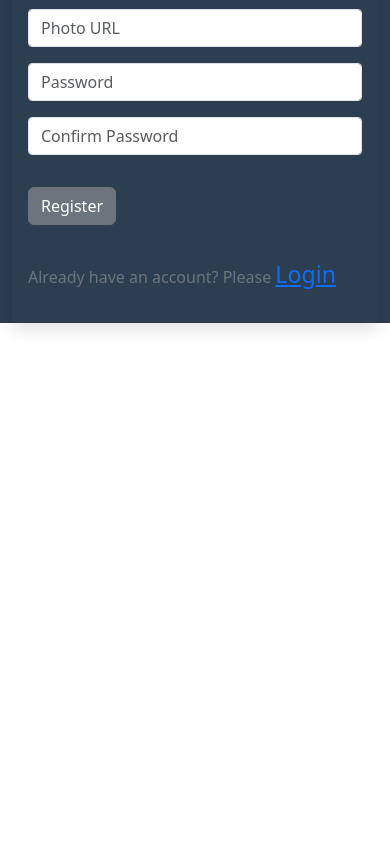
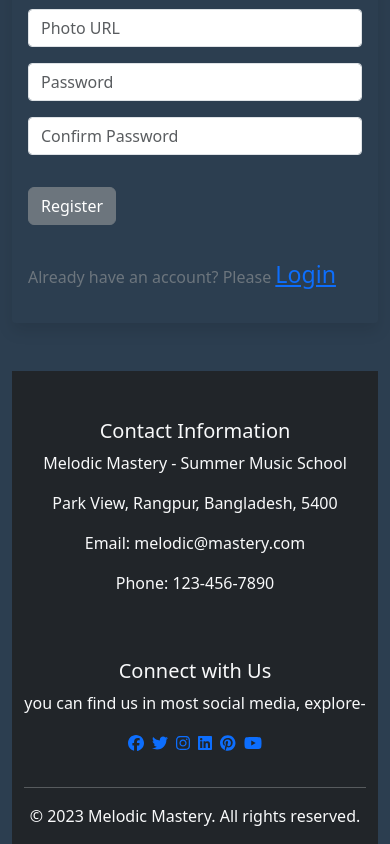
Before and after one commit to tarekhasan1/melodic-mastery-client, a React (Vite) app: page /register in a window 390 px wide. Shown: the part 645-1489 px from the top of the page. Before the commit the page ends 1016 px from the top, so only its background shows below. Built offline with nearby package versions, Linux system fonts and the light colour scheme.

Commit message:
responsive footer added

```diff
--- a/package.json
+++ b/package.json
@@ -10,6 +10,8 @@
     "preview": "vite preview"
   },
   "dependencies": {
+    "@fortawesome/free-brands-svg-icons": "^6.4.0",
+    "@fortawesome/react-fontawesome": "^0.2.0",
     "bootstrap": "^5.3.0",
     "localforage": "^1.10.0",
     "match-sorter": "^6.3.1",
@@ -17,6 +19,7 @@
     "react-bootstrap": "^2.7.4",
     "react-dom": "^18.2.0",
     "react-hook-form": "^7.44.3",
+    "react-icons": "^4.9.0",
     "react-router-dom": "^6.12.0",
     "react-tsparticles": "^2.10.1",
     "sort-by": "^1.2.0",
--- a/src/Layout/Main.jsx
+++ b/src/Layout/Main.jsx
@@ -1,6 +1,7 @@
 import { Outlet } from "react-router-dom";
 import NavigationBar from "../components/Navbar/NavigationBar";
 import './Main.css'
+import Footer from "../components/Footer/Footer";
 
 
 const Main = () => {
@@ -8,6 +9,7 @@ const Main = () => {
         <div className="container-fluid universal-bg">
         <NavigationBar></NavigationBar>
             <Outlet></Outlet>
+            <Footer></Footer>
         </div>
     );
 };
--- /dev/null
+++ b/src/components/Footer/Footer.jsx
@@ -0,0 +1,65 @@
+import { Container, Row, Col } from 'react-bootstrap';
+import { FontAwesomeIcon } from '@fortawesome/react-fontawesome';
+import { faFacebook, faTwitter, faInstagram, faLinkedin, faPinterest, faYoutube } from '@fortawesome/free-brands-svg-icons';
+
+const Footer = () => {
+  return (
+    <footer className="bg-dark text-light">
+      <Container>
+        <Row>
+          <Col md={6} className="mt-5 text-center text-md-left">
+            <h5>Contact Information</h5>
+            <p>Melodic Mastery - Summer Music School</p>
+            <p>Park View, Rangpur, Bangladesh, 5400</p>
+            <p>Email: melodic@mastery.com</p>
+            <p>Phone: 123-456-7890</p>
+          </Col>
+          <Col md={6} className="mt-5 text-center text-md-right">
+            <h5>Connect with Us</h5>
+            <p>you can find us in most social media, explore-</p>
+            <ul className="list-inline">
+            <li className="list-inline-item">
+              <a href="#">
+                <FontAwesomeIcon icon={faFacebook} />
+              </a>
+            </li>
+            <li className="list-inline-item">
+              <a href="#">
+                <FontAwesomeIcon icon={faTwitter} />
+              </a>
+            </li>
+            <li className="list-inline-item">
+              <a href="#">
+                <FontAwesomeIcon icon={faInstagram} />
+              </a>
+            </li>
+            <li className="list-inline-item">
+              <a href="#">
+                <FontAwesomeIcon icon={faLinkedin} />
+              </a>
+            </li>
+            <li className="list-inline-item">
+              <a href="#">
+                <FontAwesomeIcon icon={faPinterest} />
+              </a>
+            </li>
+            <li className="list-inline-item">
+              <a href="#">
+                <FontAwesomeIcon icon={faYoutube} />
+              </a>
+            </li>
+          </ul>
+          </Col>
+        </Row>
+        <hr />
+        <Row>
+          <Col className="text-center">
+            <p>&copy; {new Date().getFullYear()} Melodic Mastery. All rights reserved.</p>
+          </Col>
+        </Row>
+      </Container>
+    </footer>
+  );
+};
+
+export default Footer;
```
Also changed, not shown: 1 other file (tests, documents, lock files or other folders).
